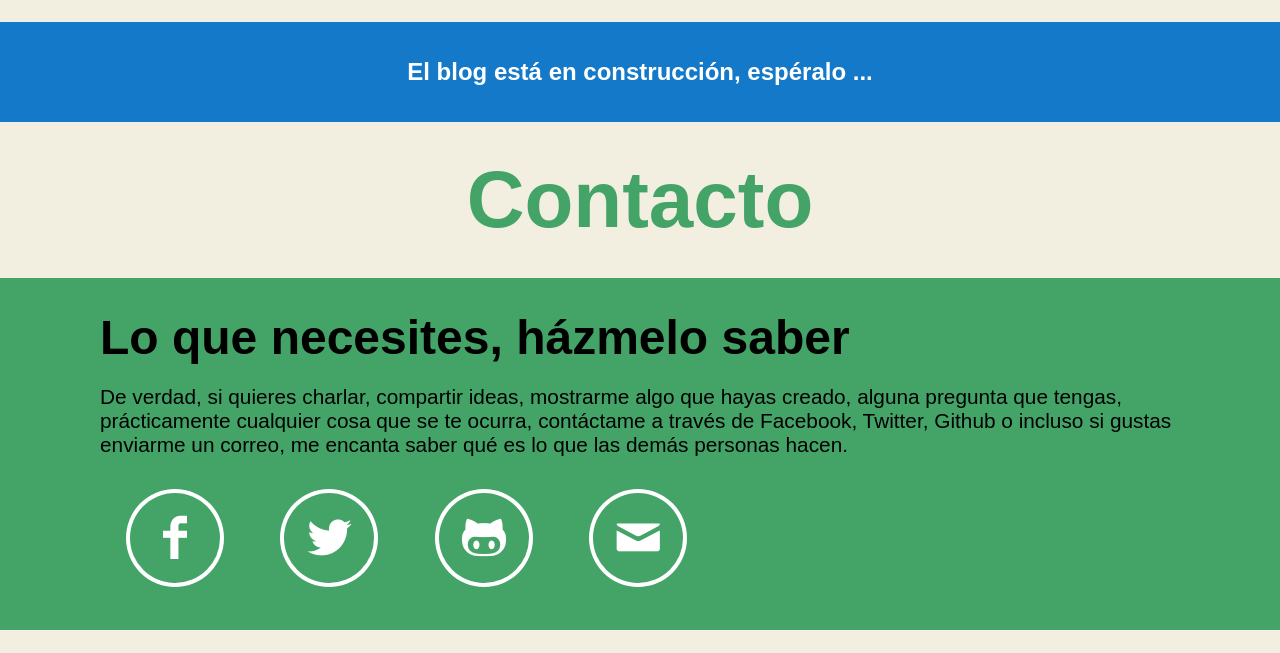
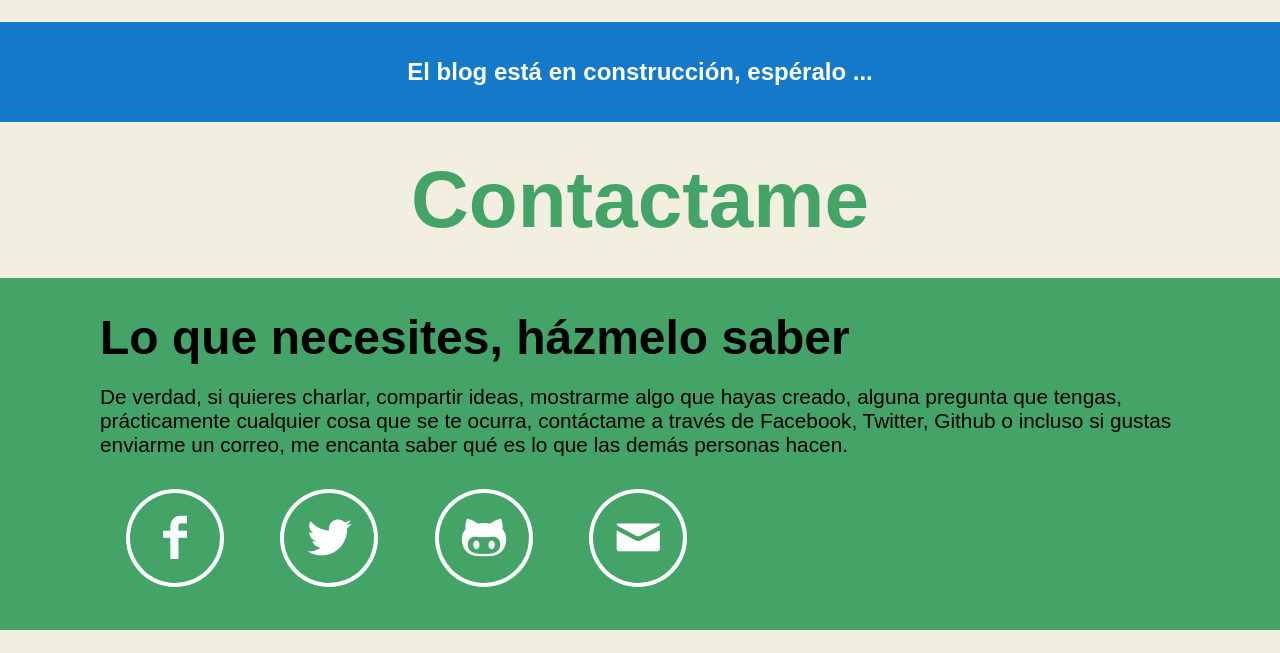
Before and after one commit to andressaiyan92/andressaiyan92.github.io, a plain HTML site: page index.html in a window 1280 px wide. Shown: the part 1476-2129 px from the top of the page. Drawn offline with nearby package versions, Linux system fonts and the light colour scheme.

Commit message:
Edit contact for contact me

```diff
--- a/index.html
+++ b/index.html
@@ -119,7 +119,7 @@
 	</section>
 	<section class="titles" id="contact">
 		<div class="wrap">
-			<strong class="down_animation">Contacto</strong>
+			<strong class="down_animation">Contactame</strong>
 		</div>
 	</section>
 	<section class="contact">
```
